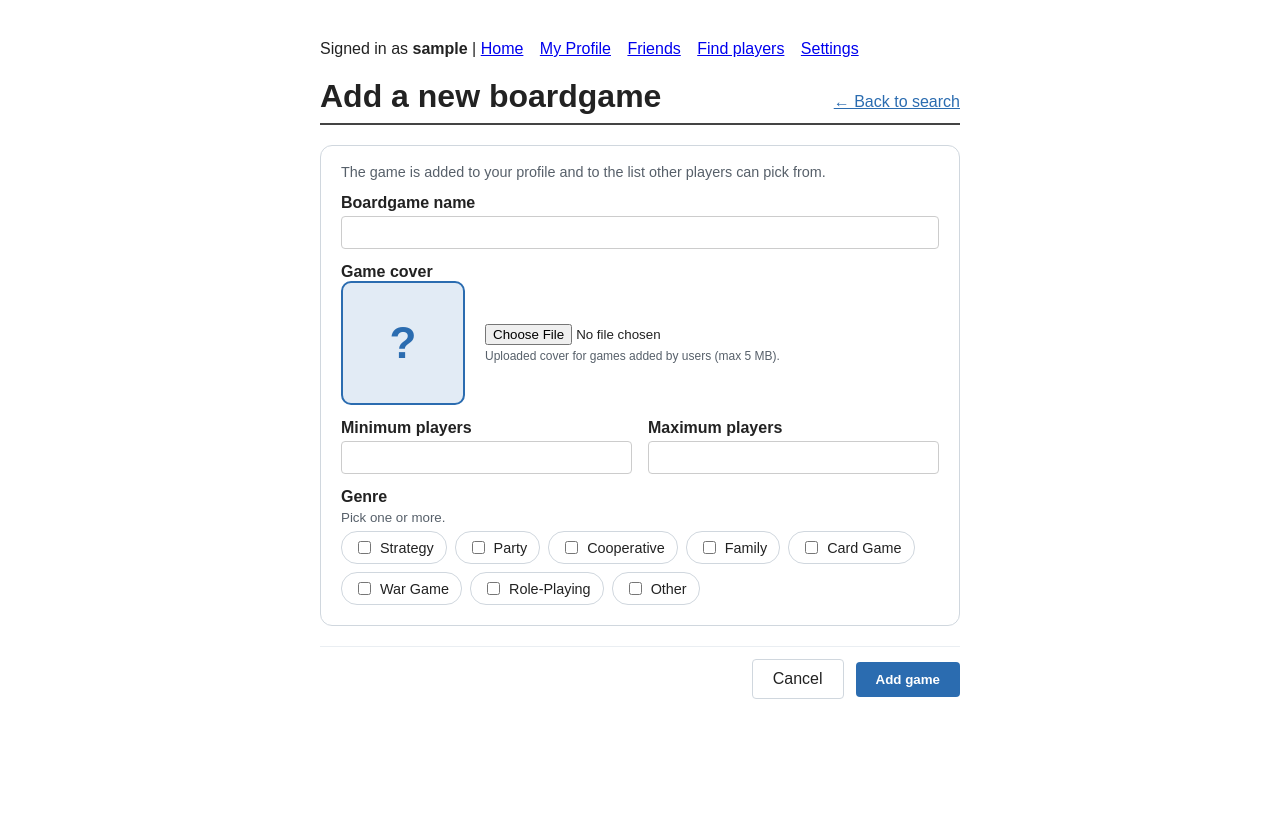
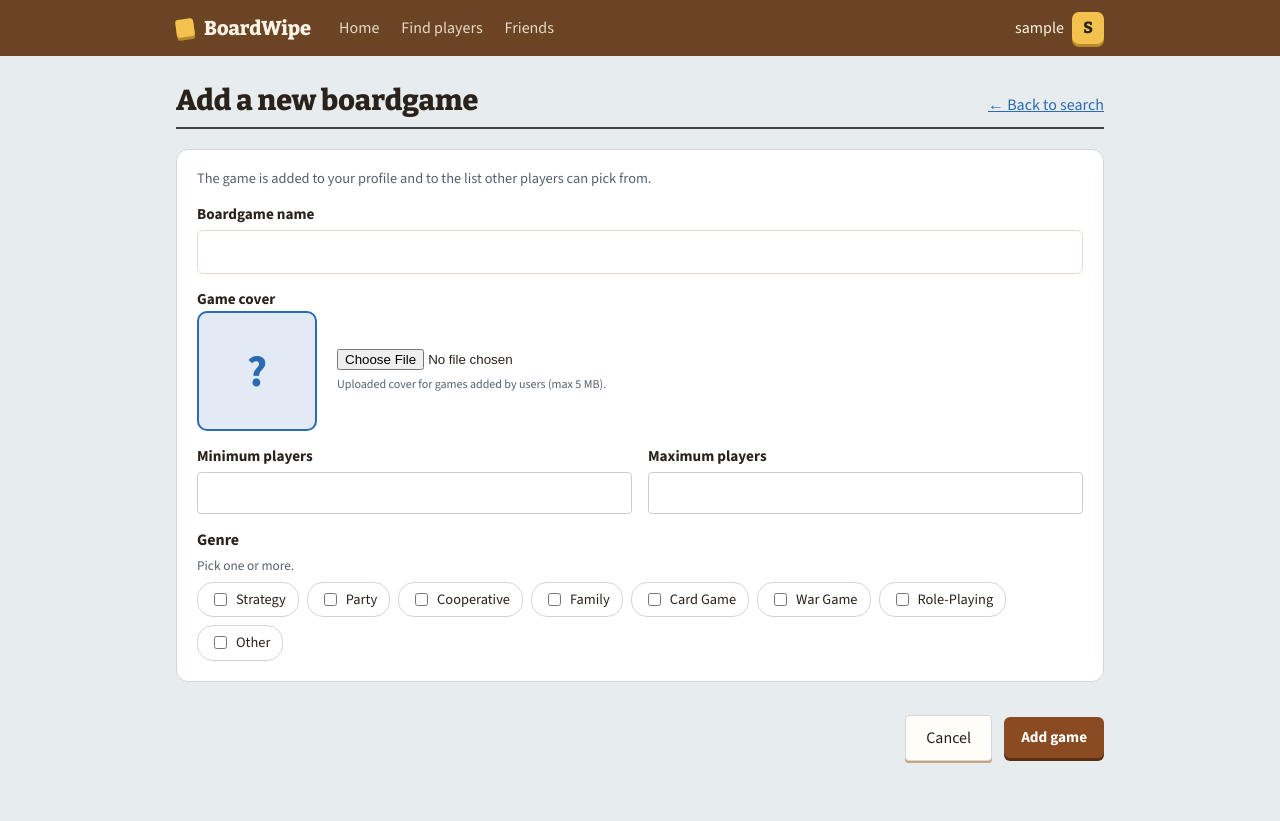
Before and after one commit to 6710615169/BoardWipe, a Django app: page /profile/boardgames/new/ in a window 1280 px wide. Before the commit the page ends 699 px from the top, so only its background shows below. Run offline with Django 5.2, Linux system fonts and the light colour scheme; the visitor is signed in with stand-in values (Sample User, id 1).

Commit message:
feat(ui): Wood & Tiles theme and new site header (US-08)

```diff
--- /dev/null
+++ b/src/accounts/static/accounts/boardwipe.css
@@ -0,0 +1,140 @@
+/* BoardWipe "Wood & Tiles" theme (US-08). */
+:root {
+    --table: #e7ecee;      /* page background */
+    --walnut: #6b4423;     /* header */
+    --walnut-ink: #fbf3e6;
+    --gold: #f2c14e;       /* active page, focus */
+    --gold-dark: #b8892a;
+    --tile: #fffdf8;       /* panels */
+    --seam: #e6dccb;       /* panel border */
+    --edge: #c9a27a;       /* panel bottom edge */
+    --ink: #2a221b;
+    --muted: #76695b;
+    --oak: #8a4b22;        /* primary button */
+    --oak-dark: #5e3115;
+    --red: #a4262c;
+    --green: #2f6b3a;
+    --green-bg: #e3efe0;
+    --font-heading: "Bitter", Georgia, serif;
+    --font-body: "Source Sans 3", "Segoe UI", Arial, sans-serif;
+}
+
+* { box-sizing: border-box; }
+
+body {
+    margin: 0;
+    background: var(--table);
+    color: var(--ink);
+    font-family: var(--font-body);
+    font-size: 16px;
+    line-height: 1.5;
+}
+
+h1, h2, h3 { font-family: var(--font-heading); line-height: 1.2; }
+h1 { font-size: 1.8rem; margin: 0 0 16px; }
+h2 { font-size: 1.3rem; }
+a { color: var(--oak); }
+
+:focus-visible { outline: 3px solid var(--gold); outline-offset: 2px; }
+
+/* ---------- Header ---------- */
+.site-header { background: var(--walnut); color: var(--walnut-ink); }
+.site-nav {
+    max-width: 960px; margin: 0 auto; padding: 0 16px;
+    display: flex; align-items: center; flex-wrap: wrap; gap: 4px 18px; min-height: 56px;
+}
+.site-nav a { color: var(--walnut-ink); text-decoration: none; }
+.site-nav .nav-link { opacity: .85; padding: 16px 2px 13px; border-bottom: 3px solid transparent; }
+.site-nav .nav-link:hover { opacity: 1; }
+.site-nav .nav-link[aria-current="page"] { opacity: 1; font-weight: 700; border-bottom-color: var(--gold); }
+.logo { font-family: var(--font-heading); font-weight: 800; font-size: 1.25rem; display: flex; align-items: center; gap: 10px; margin-right: 8px; }
+.logo-tile { width: 18px; height: 18px; background: var(--gold); border-radius: 3px; box-shadow: 0 3px 0 var(--gold-dark); transform: rotate(-8deg); }
+.nav-spacer { flex: 1; }
+
+/* Account menu: a <details> dropdown, no JavaScript needed. */
+.account-menu { position: relative; }
+.account-menu summary { list-style: none; cursor: pointer; display: flex; align-items: center; gap: 8px; padding: 10px 0; }
+.account-menu summary::-webkit-details-marker { display: none; }
+.avatar-tile {
+    width: 32px; height: 32px; border-radius: 7px; overflow: hidden;
+    background: var(--gold); color: var(--ink); box-shadow: 0 3px 0 var(--gold-dark);
+    font-family: var(--font-heading); font-weight: 800; text-transform: uppercase;
+    display: grid; place-items: center;
+}
+.avatar-tile img { width: 100%; height: 100%; object-fit: cover; }
+.account-menu .menu {
+    position: absolute; right: 0; top: calc(100% + 4px); z-index: 10; width: 190px;
+    background: var(--tile); border: 1px solid var(--seam); border-bottom: 4px solid var(--edge); border-radius: 8px;
+    padding: 6px; display: grid; box-shadow: 0 10px 20px -10px rgba(42, 34, 27, .4);
+}
+.account-menu .menu a, .account-menu .menu button {
+    display: block; width: 100%; text-align: left; padding: 8px 10px; border-radius: 5px;
+    color: var(--ink); font: inherit; background: none; border: 0; margin: 0; box-shadow: none; cursor: pointer;
+}
+.account-menu .menu a:hover, .account-menu .menu button:hover { background: #f3e9d9; transform: none; }
+.account-menu .menu a[aria-current="page"] { font-weight: 700; }
+.account-menu .menu form { margin: 0; border-top: 1px solid var(--seam); padding-top: 4px; margin-top: 4px; }
+.account-menu .menu button { color: var(--red); font-weight: 600; }
+
+/* ---------- Page ---------- */
+.page { max-width: 960px; margin: 0 auto; padding: 28px 16px 48px; }
+
+/* A panel styled like a game tile. */
+.tile { background: var(--tile); border: 1px solid var(--seam); border-bottom: 4px solid var(--edge); border-radius: 8px; padding: 16px; }
+
+/* ---------- Buttons ---------- */
+button, .btn {
+    display: inline-block; font: inherit; font-weight: 700; font-size: .95rem; text-decoration: none;
+    padding: 8px 16px; margin-top: 16px; border-radius: 6px; border: 1.5px solid transparent; cursor: pointer;
+    background: var(--oak); color: #fff; box-shadow: 0 3px 0 var(--oak-dark);
+    transition: transform .08s, box-shadow .08s;
+}
+button:hover, .btn:hover { background: #7a421d; }
+button:active, .btn:active { transform: translateY(3px); box-shadow: none; }
+.btn-secondary { background: var(--tile); color: var(--oak); border-color: var(--edge); box-shadow: 0 2px 0 var(--edge); }
+.btn-secondary:hover { background: #f8f0e3; }
+.btn-danger { background: none; color: var(--red); box-shadow: none; text-decoration: underline; padding-inline: 6px; }
+.btn-danger:hover { background: none; color: #7a1a1f; }
+button:disabled { background: #e9e4dc; color: #a39887; box-shadow: none; cursor: not-allowed; transform: none; }
+@media (prefers-reduced-motion: reduce) { button, .btn { transition: none; } }
+
+/* ---------- Forms ---------- */
+label { display: block; margin-top: 14px; font-weight: 700; font-size: .95rem; }
+input[type=text], input[type=email], input[type=password], input[type=number], input[type=date],
+input[type=time], input[type=url], input[type=search], select, textarea {
+    width: 100%; padding: 9px 11px; margin-top: 4px; font: inherit; color: var(--ink);
+    background: #fff; border: 1.5px solid var(--seam); border-radius: 6px;
+}
+input:focus, select:focus, textarea:focus { border-color: var(--oak); }
+.helptext { display: block; color: var(--muted); font-size: .85rem; }
+.errorlist { color: var(--red); padding-left: 18px; }
+
+/* ---------- Flash messages ---------- */
+.messages { list-style: none; padding: 0; margin: 0 0 18px; display: grid; gap: 8px; }
+.messages li { padding: 10px 14px; border-radius: 8px; border: 1px solid #bcd6b6; background: var(--green-bg); color: var(--green); font-weight: 600; }
+.messages li.error { border-color: #e8bcb8; background: #f8e3e1; color: var(--red); }
+
+/* ---------- Badges ---------- */
+.tag-list span { display: inline-block; background: #f3e9d9; color: #7a4f22; padding: 2px 10px; margin: 3px; border-radius: 4px; font-size: .85em; font-weight: 700; }
+
+/* ---------- Older shared classes, restyled to match ---------- */
+.profile-header { display: flex; align-items: center; gap: 20px; margin-bottom: 20px; }
+.profile-picture-wrap { width: 150px; height: 150px; border-radius: 12px; overflow: hidden;
+    border: 3px solid var(--edge); background: var(--tile); display: flex; align-items: center; justify-content: center; }
+.profile-picture-wrap img { width: 150px; height: 150px; object-fit: cover; }
+.profile-picture-field { padding: 16px; border: 1px solid var(--seam); border-radius: 8px; background: var(--tile); margin-top: 8px; }
+
+.chat-log { height: 400px; overflow-y: auto; margin: 16px 0; padding: 12px; border: 1px solid var(--seam);
+    border-bottom: 4px solid var(--edge); border-radius: 8px; background: var(--tile); }
+.chat-message { width: fit-content; max-width: 80%; margin-bottom: 10px; padding: 8px 12px; background: #fff;
+    border: 1px solid var(--seam); border-radius: 10px; overflow-wrap: anywhere; }
+.chat-message-own { margin-left: auto; background: #f4e4d2; border-color: #e7cfb3; }
+.chat-message small { display: block; color: var(--muted); }
+.chat-mention { color: var(--oak); font-weight: 700; }
+.chat-suggestions button { margin: 4px 4px 0 0; padding: 4px 10px; }
+
+@media (max-width: 560px) {
+    .site-nav { gap: 0 14px; }
+    .logo { width: 100%; padding-top: 12px; }
+    .site-nav .nav-link { padding: 10px 2px 8px; }
+}
--- a/src/accounts/templates/accounts/base.html
+++ b/src/accounts/templates/accounts/base.html
@@ -1,58 +1,49 @@
-<!DOCTYPE html>
+{% load static %}<!DOCTYPE html>
 <html lang="en">
 <head>
     <meta charset="UTF-8">
-    <title>{% block title %}Boardgame Profile{% endblock %}</title>
-    <style>
-        body { font-family: Arial, sans-serif; max-width: 640px; margin: 40px auto; color: #222; }
-        h1 { border-bottom: 2px solid #444; padding-bottom: 8px; }
-        label { display: block; margin-top: 14px; font-weight: bold; }
-        input[type=text], input[type=email], select, textarea {
-            width: 100%; padding: 8px; margin-top: 4px; box-sizing: border-box;
-            border: 1px solid #ccc; border-radius: 4px;
-        }
-        button { margin-top: 20px; padding: 10px 20px; background: #2b6cb0; color: #fff;
-            border: none; border-radius: 4px; cursor: pointer; }
-        button:hover { background: #245a94; }
-        .messages { list-style: none; padding: 0; }
-        .messages li { background: #d4edda; color: #155724; padding: 10px; border-radius: 4px; margin-bottom: 10px; }
-        .messages li.error { background: #f8d7da; color: #721c24; }
-        .errorlist { color: #b00020; }
-        .tag-list span { display: inline-block; background: #eef; padding: 4px 10px; margin: 3px;
-            border-radius: 12px; font-size: 0.9em; }
-        .profile-header { display: flex; align-items: center; gap: 20px; margin-bottom: 20px; }
-        .profile-picture-wrap { width: 150px; height: 150px; border-radius: 50%; overflow: hidden;
-            border: 3px solid #2b6cb0; background: #f7f7f7; display: flex; align-items: center; justify-content: center; }
-        .profile-picture-wrap img { width: 150px; height: 150px; object-fit: cover; }
-        .profile-picture-field { padding: 16px; border: 1px solid #d0d7de; border-radius: 8px; background: #f8fafc; margin-top: 8px; }
-        .chat-log { height: 400px; overflow-y: auto; margin: 16px 0; padding: 12px; border: 1px solid #d0d7de;
-            border-radius: 8px; background: #f8fafc; }
-        .chat-message { width: fit-content; max-width: 80%; margin-bottom: 10px; padding: 8px 12px; background: #fff;
-            border: 1px solid #d0d7de; border-radius: 8px; overflow-wrap: anywhere; }
-        .chat-message-own { margin-left: auto; background: #e3effb; }
-        .chat-message small { display: block; color: #666; }
-        .chat-mention { color: #2b6cb0; font-weight: bold; }
-        .chat-suggestions button { margin: 4px 4px 0 0; padding: 4px 10px; }
-        nav { margin-bottom: 20px; }
-        nav a { margin-right: 12px; }
-    </style>
+    <meta name="viewport" content="width=device-width, initial-scale=1">
+    <title>{% block title %}Boardgame Profile{% endblock %} · BoardWipe</title>
+    <link rel="preconnect" href="https://fonts.googleapis.com">
+    <link rel="stylesheet" href="https://fonts.googleapis.com/css2?family=Bitter:wght@600;800&family=Source+Sans+3:wght@400;600;700&display=swap">
+    <link rel="stylesheet" href="{% static 'accounts/boardwipe.css' %}">
 </head>
 <body>
-    <nav>
+    {% with page=request.resolver_match.url_name %}
+    <header class="site-header">
+        <nav class="site-nav" aria-label="Main">
+            <a class="logo" href="{% url 'accounts:home' %}"><span class="logo-tile" aria-hidden="true"></span>BoardWipe</a>
+            <a class="nav-link" href="{% url 'accounts:home' %}" {% if page == 'home' %}aria-current="page"{% endif %}>Home</a>
             {% if user.is_authenticated %}
-            Signed in as <strong>{{ user.username }}</strong> |
-            <a href="{% url 'accounts:home' %}">Home</a>
-            <a href="{% url 'accounts:profile' %}">My Profile</a>
-            <a href="{% url 'accounts:friends' %}">Friends</a>
-            <a href="{% url 'accounts:profile_search' %}">Find players</a>
-            <a href="{% url 'accounts:profile_settings' %}">Settings</a>
+                <a class="nav-link" href="{% url 'accounts:profile_search' %}" {% if page == 'profile_search' %}aria-current="page"{% endif %}>Find players</a>
+                <a class="nav-link" href="{% url 'accounts:friends' %}" {% if page == 'friends' %}aria-current="page"{% endif %}>Friends</a>
+                <span class="nav-spacer"></span>
+                <details class="account-menu">
+                    <summary>
+                        <span>{{ user.get_display_name }}</span>
+                        <span class="avatar-tile" aria-hidden="true">
+                            {% if user.profile_picture %}<img src="{{ user.profile_picture.url }}" alt="">{% else %}{{ user.get_display_name|first }}{% endif %}
+                        </span>
+                    </summary>
+                    <div class="menu">
+                        <a href="{% url 'accounts:profile' %}" {% if page == 'profile' %}aria-current="page"{% endif %}>My profile</a>
+                        <a href="{% url 'accounts:profile_settings' %}" {% if page == 'profile_settings' %}aria-current="page"{% endif %}>Settings</a>
+                        <form method="post" action="{% url 'accounts:logout' %}">
+                            {% csrf_token %}
+                            <button type="submit">Log out</button>
+                        </form>
+                    </div>
+                </details>
             {% else %}
-            <a href="{% url 'accounts:home' %}">Home</a>
-            <a href="{% url 'accounts:login' %}">Log in</a>
-            <a href="{% url 'accounts:register' %}">Register</a>
+                <span class="nav-spacer"></span>
+                <a class="nav-link" href="{% url 'accounts:login' %}" {% if page == 'login' %}aria-current="page"{% endif %}>Log in</a>
+                <a class="nav-link" href="{% url 'accounts:register' %}" {% if page == 'register' %}aria-current="page"{% endif %}>Register</a>
             {% endif %}
         </nav>
+    </header>
+    {% endwith %}
 
+    <main class="page">
         {% if messages %}
             <ul class="messages">
                 {% for message in messages %}<li class="{{ message.tags }}">{{ message }}</li>{% endfor %}
@@ -60,5 +51,6 @@
         {% endif %}
 
         {% block content %}{% endblock %}
+    </main>
 </body>
 </html>
```
Also changed, not shown: src/accounts/tests/test_accounts.py (+12 -0 lines). Lines whose indentation alone changed are shown as unchanged.
